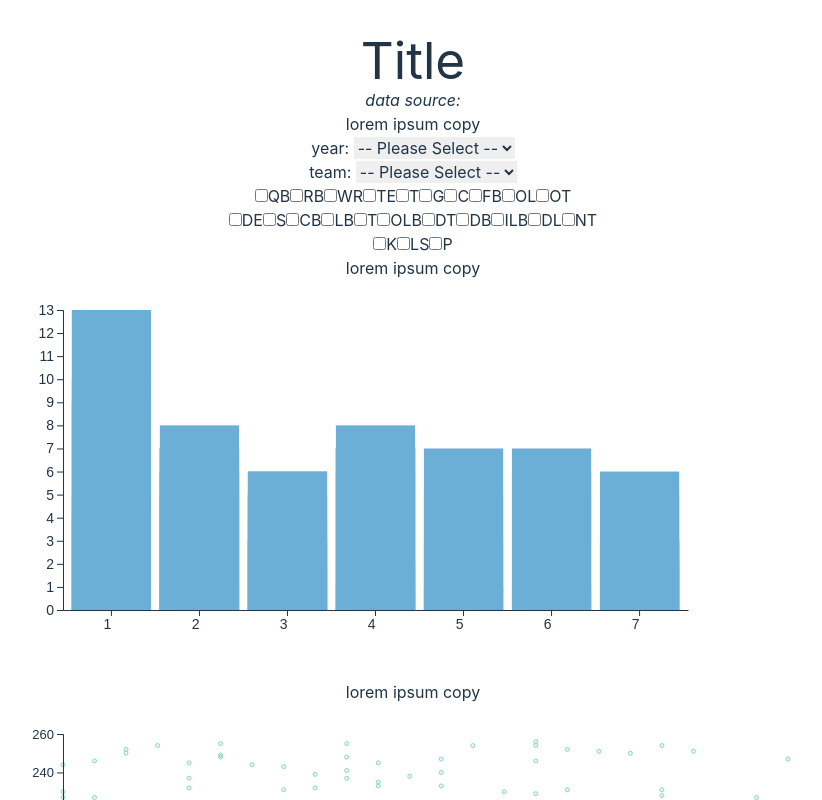
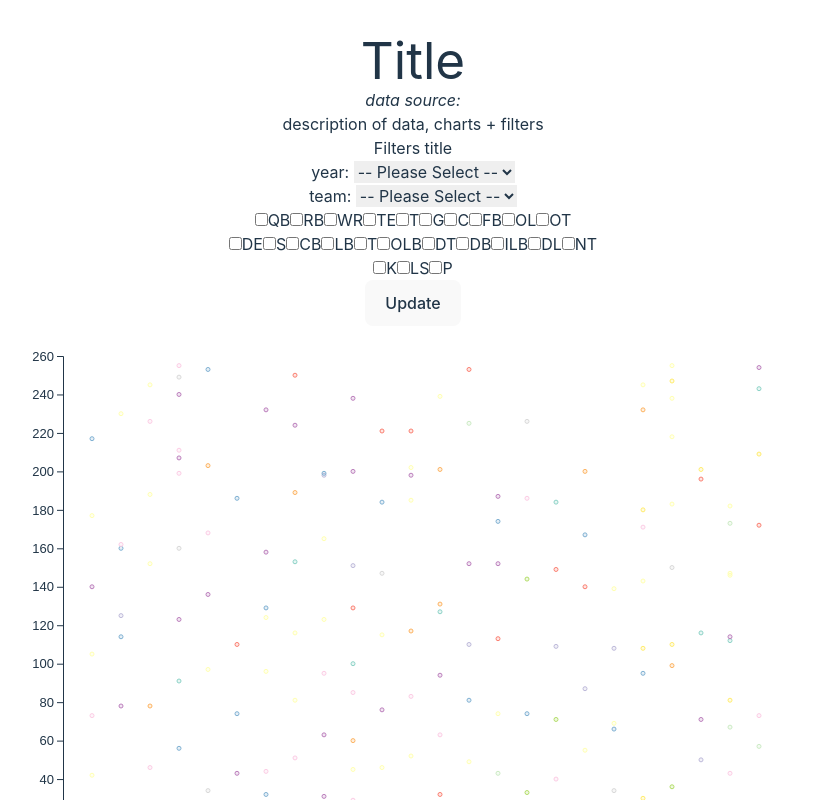
Before and after one commit to dmalary/nfl_draft-dashboard, a React (Vite) app in the folder react-d3-nfl_dashboard/: page / in a window 1280 px wide. Shown: the top 800 px of the page, without its empty margins (227-1049 px from the left). Built offline with nearby package versions, Linux system fonts and the light colour scheme.

Commit message:
fix: simplify app, v1

```diff
--- a/react-d3-nfl_dashboard/components/ScatterChart.jsx
+++ b/react-d3-nfl_dashboard/components/ScatterChart.jsx
@@ -13,7 +13,7 @@ const margin = {
 const ScatterChart = ({ width, height, data }) => {
   console.log('data', data)
 
-  const scatterData = data.filter(d => d.position === "TE" && d.position)
+  const scatterData = data.filter(d => d.team === "NYG" && d.position)
 
   const years = [... new Set(data.flatMap((d) => d.year))].filter(d => d != null).sort(d3.ascending);
   // console.log('years', years)
@@ -25,7 +25,7 @@ const ScatterChart = ({ width, height, data }) => {
     .scaleLinear()
     // .domain(data.map((d) => d.year)) // set with dropdown (years, round)
     // .domain(years) // set with dropdown (years, round)
-    .domain([2000, 2023]) // set with dropdown (years, round)
+    .domain([1999, 2024]) // set with dropdown (years, round)
     .range([margin.left, width - margin.right])
 
   const tickValues = d3.range(Math.ceil(2000 / 3) * 3, 2023, 3);
--- a/react-d3-nfl_dashboard/src/App.jsx
+++ b/react-d3-nfl_dashboard/src/App.jsx
@@ -45,28 +45,28 @@ const App = () => {
       <div>
         <h1>Title</h1>
         <p><i>data source:</i></p>
+        <p>description of data, charts + filters</p>
       </div>
       <div>
-        <div>lorem ipsum copy</div>
+        <div className='w-1/4 p-4'>
+          <h3>Filters title</h3>
+        </div>
         <div className='flex'>
+          <div className='w-1/4 p-4'>
             <div className='p-4'>
               <DropdownFilter filterKey={filters.year} data={years} getDataFilter={getDataFilter}/>
             </div>
             <div className='p-4'>
               <DropdownFilter filterKey={filters.team} data={teams} getDataFilter={getDataFilter}/>
             </div>
-        </div>
             <div className='p-4'>
               <RadioFilter />
             </div>
-        {/* fix chartData so previous filter remains, move dropdowns back to NavBar and get dataParams[] to update data button onClick*/}
-        <div>
-          <div className='p-4'>
-            <div>lorem ipsum copy</div>
-            <BarChart width={700} height={400} data={data}/>
+            <div className='w-1/4 p-4'>
+              <button>Update</button>
             </div>
-          <div className='p-4'>
-            <div>lorem ipsum copy</div>
+          </div>
+          <div className='w-1/4 p-4'>
             <ScatterChart width={800} height={600} data={data}/>
           </div>
         </div>
```
Lines whose indentation alone changed are shown as unchanged.
